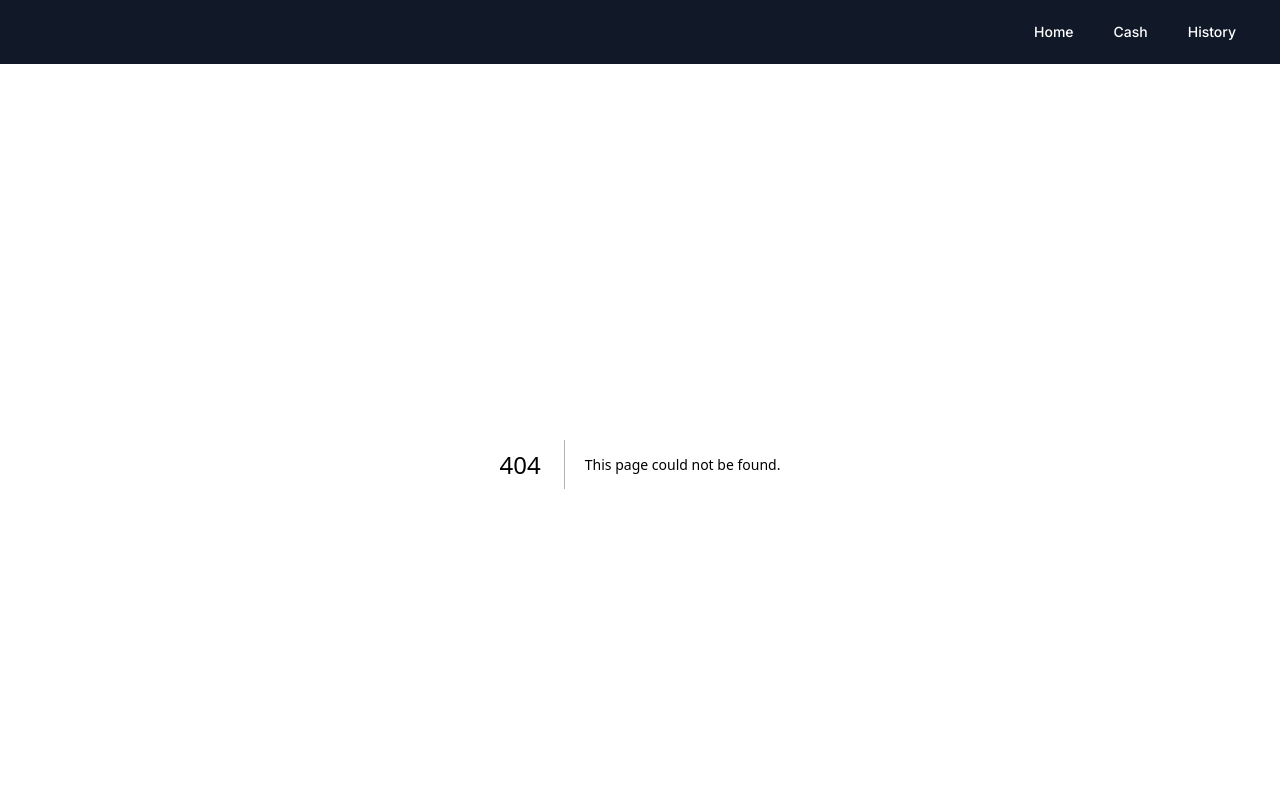
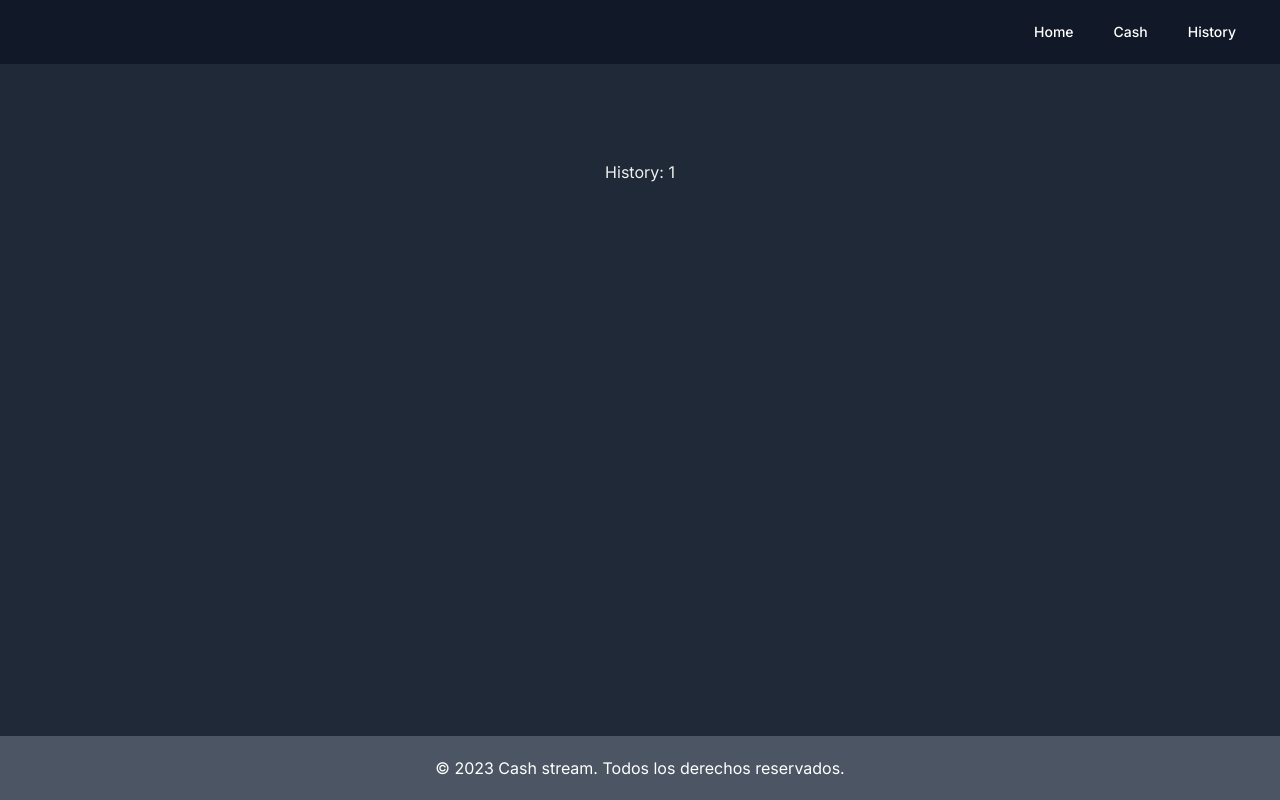
Before and after one commit to DiegoIpaez/cash-stream-app, a Next.js app: page /history/1 in a window 1280 px wide. Before the commit this address had no page. Shown: the top 800 px of the page. Built offline with nearby package versions, Linux system fonts and the light colour scheme.

Commit message:
added pages

```diff
--- /dev/null
+++ b/src/app/cash/page.tsx
@@ -0,0 +1,7 @@
+export default function Cash() {
+  return (
+    <div className="flex flex-col items-center justify-between p-24">
+      <h1>Cash</h1>
+    </div>
+  );
+}
--- /dev/null
+++ b/src/app/history/[id]/page.tsx
@@ -0,0 +1,16 @@
+interface Params {
+  params: {
+    id: string;
+  };
+}
+const HistoryId = ({ params }: Params) => {
+  const { id } = params;
+
+  return (
+    <div className="flex flex-col items-center justify-between p-24">
+      <h1>History: {id}</h1>
+    </div>
+  );
+};
+
+export default HistoryId;
--- /dev/null
+++ b/src/app/history/page.tsx
@@ -0,0 +1,7 @@
+export default function History() {
+  return (
+    <div className="flex flex-col items-center justify-between p-24">
+      <h1>History</h1>
+    </div>
+  );
+}
```
